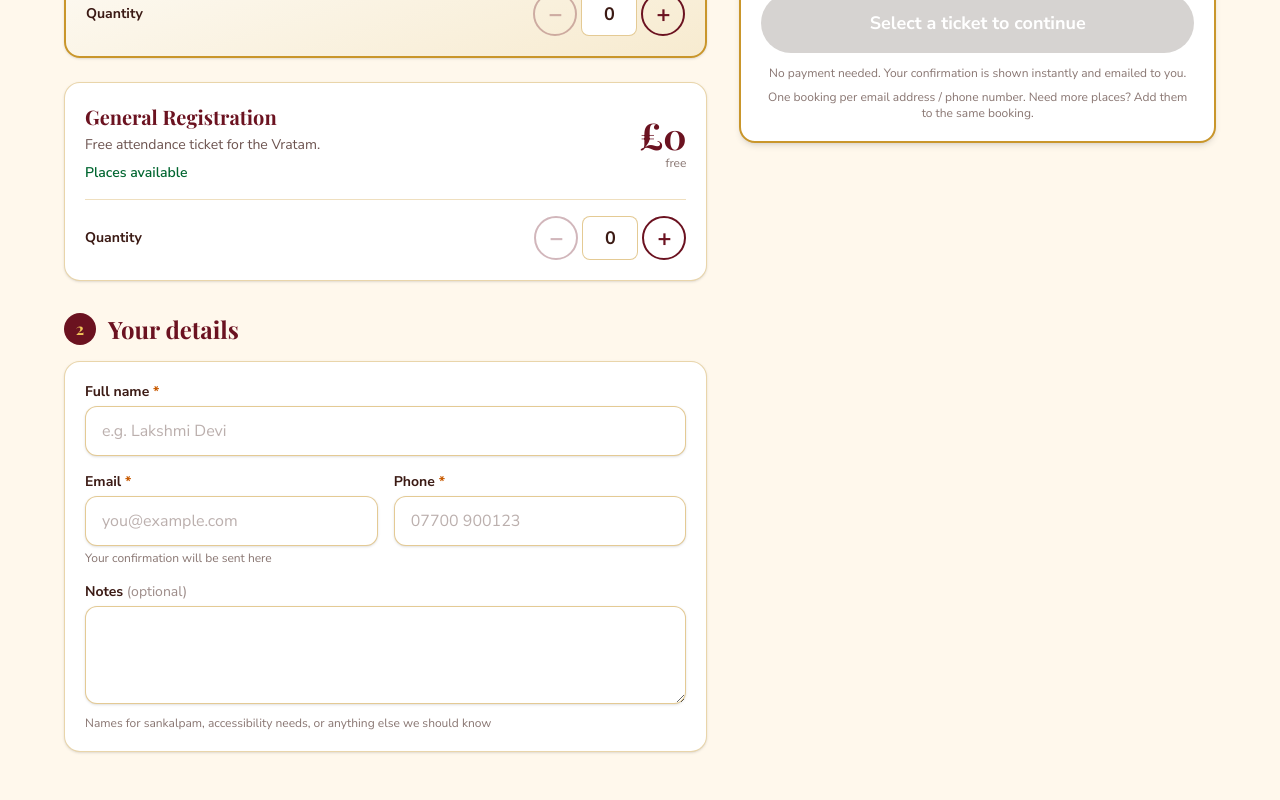
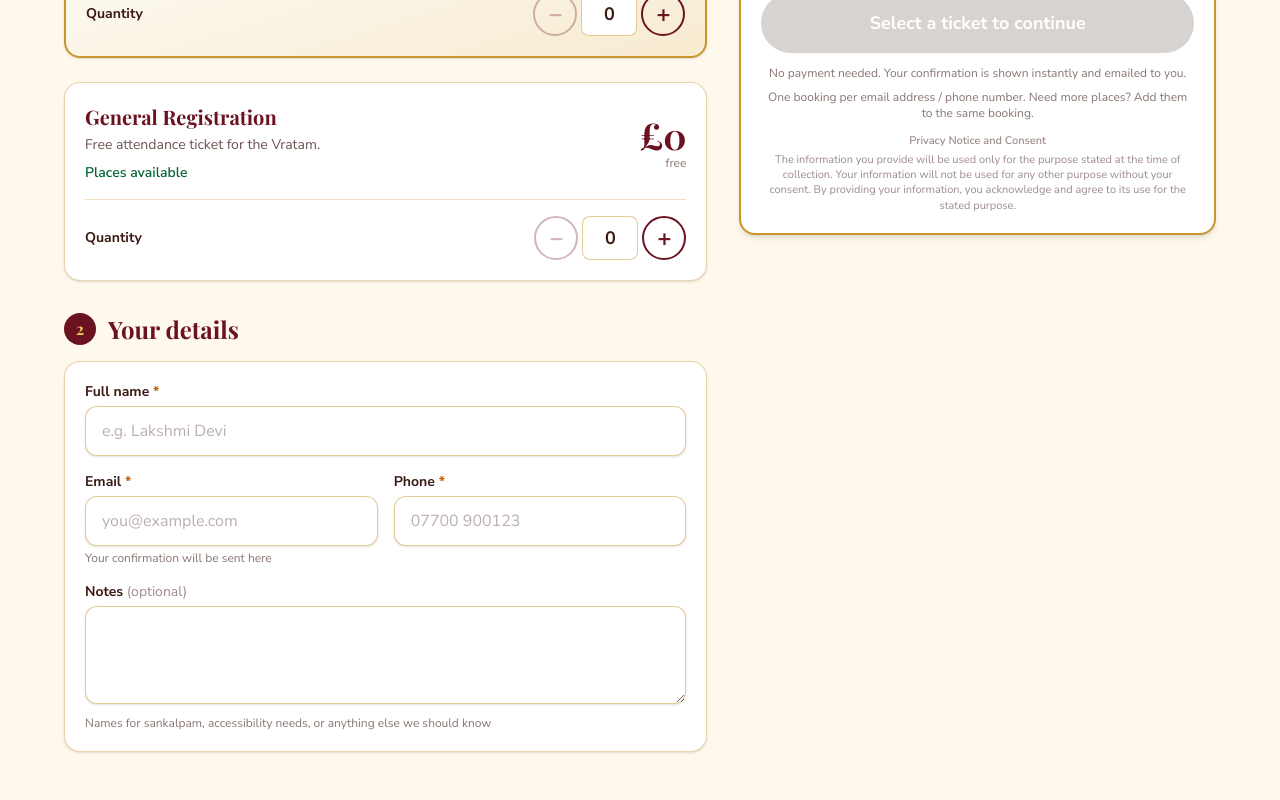
Before and after one commit to prasadilla42/satyanarayanavratam, a Next.js app: page / in a window 1280 px wide. Shown: the part 2040-2840 px from the top of the page. Built offline with nearby package versions, Linux system fonts and the light colour scheme; no server answers; the database is empty; a web font is replaced by a local one.

Commit message:
privacy notice added

```diff
--- a/scripts/sumup-flow-test.mjs
+++ b/scripts/sumup-flow-test.mjs
@@ -263,6 +263,9 @@ try {
   await callback(d1.sumupCheckoutId);
   d1 = await db.donation.findUnique({ where: { id: d1.id } });
   check("genuine payment marks donation PAID", d1.status === "PAID" && !!d1.paidAt && !!d1.sumupTransactionId, d1.status);
+  await callback(d1.sumupCheckoutId); // replay must not email again
+  const donorMails = calls.emails.filter((m) => m.to[0].email === `donor-${run}@example.com`);
+  check("donor gets exactly one thank-you email with reference and amount", donorMails.length === 1 && donorMails[0].subject.includes(d1.reference) && donorMails[0].htmlContent.includes("£21"), donorMails.map((m) => m.subject));
 
   console.log("Yajamani limit of 50");
   let cur = (await avail()).yajamani;
--- a/src/components/Booking.tsx
+++ b/src/components/Booking.tsx
@@ -5,6 +5,7 @@ import { MAX_PER_BOOKING, TICKETS, formatGBP } from "@/lib/config";
 import { bookingSchema, fieldErrors } from "@/lib/validation";
 import type { Availability } from "@/lib/bookings";
 import { Field, SectionHeading, Spinner, inputClass } from "./ui";
+import { PrivacyNotice } from "./PrivacyNotice";
 
 type TicketKey = "yajamani" | "general";
 type Errors = Record<string, string>;
@@ -377,6 +378,7 @@ export function Booking() {
             <p className="mt-2 text-center text-xs text-ink/60">
               One booking per email address / phone number. Need more places? Add them to the same booking.
             </p>
+            <PrivacyNotice className="mt-3 text-center text-ink/50" />
           </div>
         </aside>
       </form>
--- a/src/components/Donate.tsx
+++ b/src/components/Donate.tsx
@@ -4,6 +4,7 @@ import { useState } from "react";
 import { DONATION_MAX_PENCE, DONATION_MIN_PENCE, DONATION_PRESETS_GBP, formatGBP } from "@/lib/config";
 import { donationSchema, fieldErrors } from "@/lib/validation";
 import { Field, SectionHeading, Spinner, inputClass } from "./ui";
+import { PrivacyNotice } from "./PrivacyNotice";
 
 type Errors = Record<string, string>;
 
@@ -163,6 +164,7 @@ export function Donate() {
           {label}
         </button>
         <p className="mt-3 text-center text-xs text-ink/60">Secure payment by SumUp. You can donate without buying a ticket.</p>
+        <PrivacyNotice className="mt-3 text-center text-ink/50" />
       </form>
     </section>
   );
--- a/src/components/Footer.tsx
+++ b/src/components/Footer.tsx
@@ -1,4 +1,5 @@
 import { EVENT } from "@/lib/config";
+import { PrivacyNotice } from "./PrivacyNotice";
 
 export function Footer() {
   return (
@@ -10,6 +11,7 @@ export function Footer() {
       <p className="text-sm">
         {EVENT.venueName}, {EVENT.address}
       </p>
+      <PrivacyNotice className="mx-auto mt-6 max-w-2xl border-t border-cream/15 pt-4 text-cream/60" />
     </footer>
   );
 }
--- /dev/null
+++ b/src/components/PrivacyNotice.tsx
@@ -0,0 +1,13 @@
+/** GDPR privacy notice, shown in fine print on the forms and in the footer. */
+export function PrivacyNotice({ className = "" }: { className?: string }) {
+  return (
+    <div className={`text-[11px] leading-snug ${className}`}>
+      <p className="font-semibold">Privacy Notice and Consent</p>
+      <p className="mt-1">
+        The information you provide will be used only for the purpose stated at the time of collection. Your information
+        will not be used for any other purpose without your consent. By providing your information, you acknowledge and
+        agree to its use for the stated purpose.
+      </p>
+    </div>
+  );
+}
```
